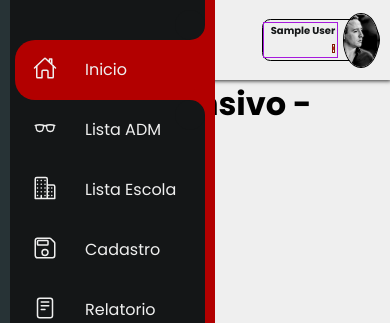
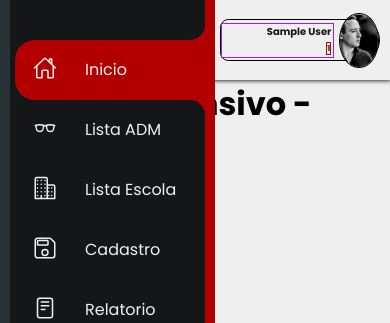
Before and after one commit to JonathanPerroni/TCC-Biblioetec, a PHP site: page /biblioetec/ScreenDev/pagedev.php in a window 390 px wide. Shown: the top 323 px of the page. Run offline with PHP 8.4, Linux system fonts and the light colour scheme; the visitor is signed in with stand-in values (Sample User, id 1).

Commit message:
Update pageDev.css

```diff
--- a/style/pageDev.css
+++ b/style/pageDev.css
@@ -4,6 +4,7 @@ body {
     max-height: 100vh;
     flex-wrap: wrap;
     position: relative; /* Adicionado para permitir o uso do pseudo-elemento e desfoque */
+
 }
 
 :root {
@@ -39,7 +40,10 @@ header {
 
 .sidebar:hover {
     width: 205px; /* Expande o sidebar ao passar o mouse */
+
 }
+
+
 
 .sidebar ul {
     position: absolute;
@@ -127,7 +131,7 @@ header {
     align-items: center;
     padding: 10px;
     box-shadow: 1px 1px 4px rgba(0, 0, 0, .8);
-    padding-left: 6%;
+    padding-left: 6%;z-index: 1;
 }
 
 
@@ -138,8 +142,13 @@ header {
     display: flex;
     justify-content: center;
     align-items: center;
+    margin-left: 5px;
+    transition: transform 1.5s;
 }
 
+.sidebar:hover ~ .menu-nav .logo {
+    transform: translateX(135px);
+}
 .menu-nav .destaque{
     color: var(--off-black);
 }
@@ -189,7 +198,7 @@ header {
 .menu-nav .perfil h2 span {
     border: 1px solid rgb(128, 26, 0);
 
-    font-size: clamp(2px, 1.2vw, 12px);
+    font-size: clamp(8px, 1.2vw, 12px);
     color: var(--primary-emphasis);
     font-weight: bold;
 }
@@ -224,6 +233,7 @@ header {
     opacity: 0;
     visibility: hidden;
     transition: .3s;
+
 }
 
 .menu-nav .menuPerfil.ativo {
@@ -278,33 +288,80 @@ header {
 @media screen and (max-width: 1024px) {
     .menu-nav .perfil{
         height: 70%;
-        max-width: 22%;
-        width: 100%;
+        max-width: 100%;
+        width: 230px;
+
+    }
+    .logoTitle{
+        margin-left: 100px;
     }
 
+    .sidebar:hover ~ .menu-nav .logo {
+        transform: translateX(135px);
+    }
 }
 
 
 @media screen and (max-width: 768px) {
     .menu-nav .perfil{
         height: 70%;
-        max-width: 25%;
-        width: 100%;
+        max-width: 100%;
+        width: 170px;
+
     }
+
 }
 
 @media screen and (max-width: 608px) {
+
     .menu-nav .perfil{
         height: 70%;
-        max-width: 30%;
-        width: 100%;
+        max-width: 100%;
+        width: 170px;
     }
+
+    .perfil h2 span{
+        font-size: 10px;
+    }
+
+    .logoTitle{
+        margin-left: 125px;
+    }
+    .sidebar:hover ~ .menu-nav .logo {
+        transform: translateX(135px);
+    }
+
 }
 
 @media screen and (max-width: 523px) {
+
     .menu-nav .perfil{
         height: 70%;
-        max-width: 33%;
-        width: 100%;
+        max-width: 100%;
+        width: 160px;
+    }
+    .menu-nav .menuPerfil {
+        width: 150px;
+
+    }
+
+}
+
+@media screen and (width < 456px) {
+
+
+
+    .menu-nav .perfil{
+        height: 70%;
+        max-width: 100%;
+        width: 160px;
+    }
+    .logoTitle{
+        margin-left: 140px;
+    }
+
+    .sidebar:hover ~ .menu-nav .logo {
+        transform: translateX(-100px);
+
     }
 }
```
